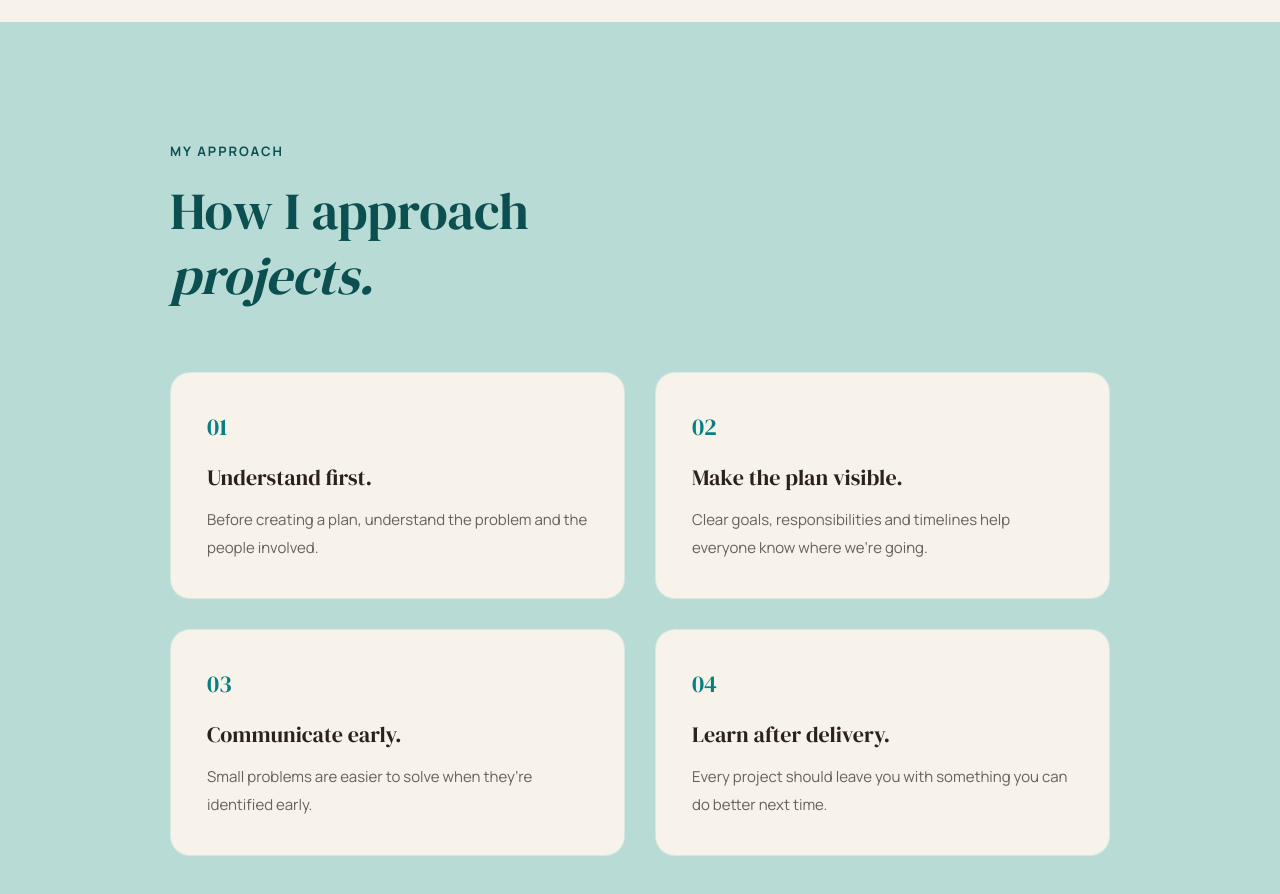
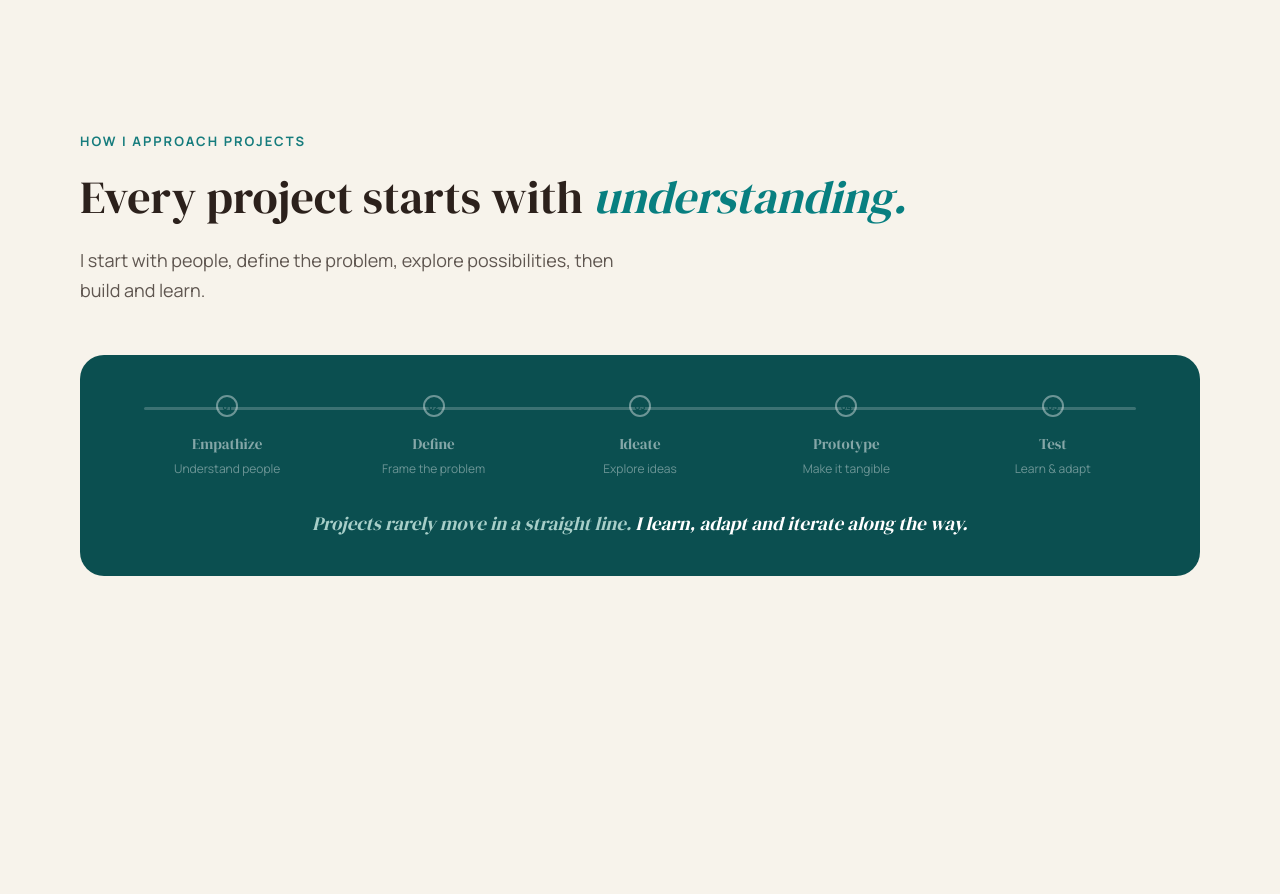
Before and after one commit to Darkween-ship-it/Learning_JS_Hafida, a React (Vite) app in the folder Day18/my-project/: page / in a window 1280 px wide. Shown: the part 3660-4554 px from the top of the page. After the commit the page ends 4346 px from the top, so only its background shows below. Built offline with nearby package versions, Linux system fonts and the light colour scheme.

Commit message:
making animations for the project approach process

```diff
--- a/Day18/my-project/src/components/Philosophy.tsx
+++ b/Day18/my-project/src/components/Philosophy.tsx
@@ -1,56 +1,87 @@
-const principles = [
-  {
-    id: '01',
-    title: 'Understand first.',
-    text: 'Before creating a plan, understand the problem and the people involved.',
-  },
-  {
-    id: '02',
-    title: 'Make the plan visible.',
-    text: 'Clear goals, responsibilities and timelines help everyone know where we\u2019re going.',
-  },
-  {
-    id: '03',
-    title: 'Communicate early.',
-    text: 'Small problems are easier to solve when they\u2019re identified early.',
-  },
-  {
-    id: '04',
-    title: 'Learn after delivery.',
-    text: 'Every project should leave you with something you can do better next time.',
-  },
+import { useState } from 'react'
+
+const stages = [
+  { id: '01', title: 'Empathize', sub: 'Understand people' },
+  { id: '02', title: 'Define', sub: 'Frame the problem' },
+  { id: '03', title: 'Ideate', sub: 'Explore ideas' },
+  { id: '04', title: 'Prototype', sub: 'Make it tangible' },
+  { id: '05', title: 'Test', sub: 'Learn & adapt' },
 ]
 
 export default function Philosophy() {
+  // -1 = nothing hovered; otherwise 0..4 for EMPATHIZE..TEST
+  const [hovered, setHovered] = useState(-1)
+
+  // Line progress 0 (none) → 1 (all five). Hovering a stage fills up to it.
+  const progress = hovered < 0 ? 0 : (hovered + 1) / stages.length
+
   return (
-    <section id="philosophy" className="bg-pastel-teal py-[100px] md:py-[120px]">
-      <div className="max-w-[1100px] mx-auto px-[20px] md:px-[50px] lg:px-[80px]">
-        <p className="text-[13px] font-bold text-deep-teal tracking-[2px] uppercase mb-4">
-          My approach
+    <section id="philosophy" className="bg-ivory py-[90px] md:py-[110px]">
+      <div className="max-w-[1200px] mx-auto px-[20px] md:px-[40px]">
+        {/* Heading above the band */}
+        <p className="text-[13px] font-bold text-ocean tracking-[2px] uppercase mb-4">
+          How I approach projects
         </p>
-        <h2 className="font-serif text-[42px] md:text-[52px] text-deep-teal mb-16 leading-tight">
-          How I approach
-          <br />
-          <span className="italic">projects.</span>
+        <h2 className="font-serif text-[38px] md:text-[46px] text-espresso mb-5 leading-tight">
+          Every project starts with
+          <span className="text-peacock italic"> understanding.</span>
         </h2>
+        <p className="text-[16px] md:text-[18px] leading-[30px] text-espresso/75 max-w-[560px] mb-[50px]">
+          I start with people, define the problem, explore possibilities, then
+          build and learn.
+        </p>
 
-        <div className="grid md:grid-cols-2 gap-[30px]">
-          {principles.map((principle) => (
+        {/* Deep teal band */}
+        <div
+          onMouseLeave={() => setHovered(-1)}
+          className="relative bg-deep-teal rounded-[24px] px-8 py-10 md:px-12"
+        >
+          {/* Header row of numbers/dots */}
+          <div className="relative mb-8">
+            {/* Track line */}
+            <div className="absolute top-3 left-4 right-4 h-[3px] bg-white/20 rounded-full"></div>
+            {/* Progress line that draws left→right */}
             <div
-              key={principle.id}
-              className="bg-ivory rounded-[20px] p-[36px] border border-soft-aqua/30 hover:bg-white transition-colors"
-            >
-              <span className="font-serif text-[24px] text-peacock block mb-4">
-                {principle.id}
-              </span>
-              <h3 className="font-serif text-[22px] text-espresso mb-3">
-                {principle.title}
-              </h3>
-              <p className="text-[15px] leading-[28px] text-espresso/70">
-                {principle.text}
-              </p>
+              className="absolute top-3 left-4 h-[3px] bg-soft-aqua rounded-full transition-all duration-500"
+              style={{ width: `${progress * 85}%` }}
+            ></div>
+
+            {/* Stage items laid out horizontally */}
+            <div className="relative grid grid-cols-5 gap-2">
+              {stages.map((stage, i) => {
+                const active = i <= hovered
+                return (
+                  <div
+                    key={stage.id}
+                    onMouseEnter={() => setHovered(i)}
+                    className="flex flex-col items-center text-center cursor-pointer"
+                  >
+                    <span
+                      className={`w-[22px] h-[22px] rounded-full border-2 flex items-center justify-center transition-colors duration-300 ${
+                        active
+                          ? 'bg-soft-aqua border-soft-aqua'
+                          : 'bg-transparent border-white/40'
+                      }`}
+                    >
+                      <span className="text-[9px] font-bold text-deep-teal leading-none">{stage.id}</span>
+                    </span>
+                    <span className={`mt-4 font-serif text-[13px] md:text-[15px] transition-colors ${active ? 'text-white' : 'text-white/50'}`}>
+                      {stage.title}
+                    </span>
+                    <span className={`text-[10px] md:text-[12px] mt-1 transition-colors ${active ? 'text-soft-aqua' : 'text-white/40'}`}>
+                      {stage.sub}
+                    </span>
+                  </div>
+                )
+              })}
             </div>
-          ))}
+          </div>
+
+          {/* Iterate note below band */}
+          <p className="mt-8 text-center font-serif italic text-[16px] md:text-[19px] text-pastel-teal/90 leading-snug">
+            Projects rarely move in a straight line.
+            <span className="text-white"> I learn, adapt and iterate along the way.</span>
+          </p>
         </div>
       </div>
     </section>
```
